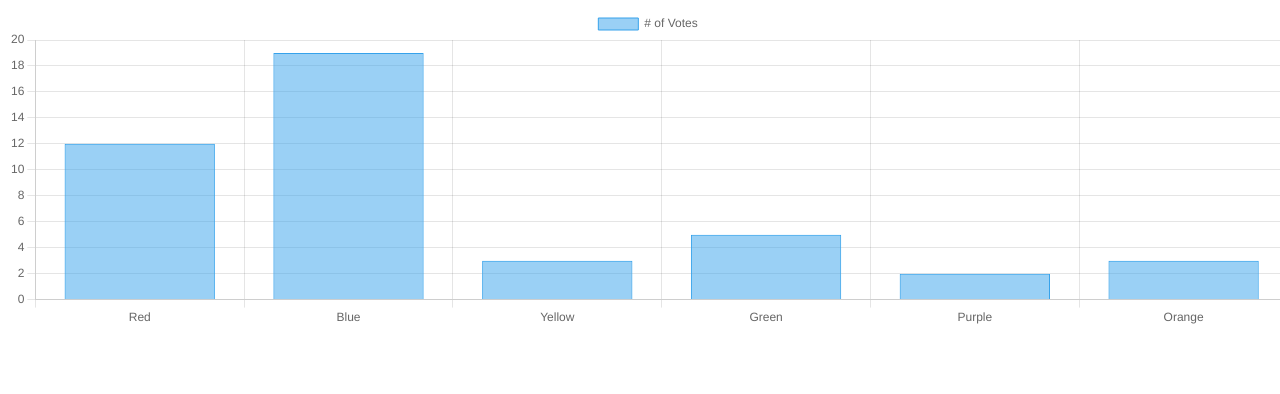
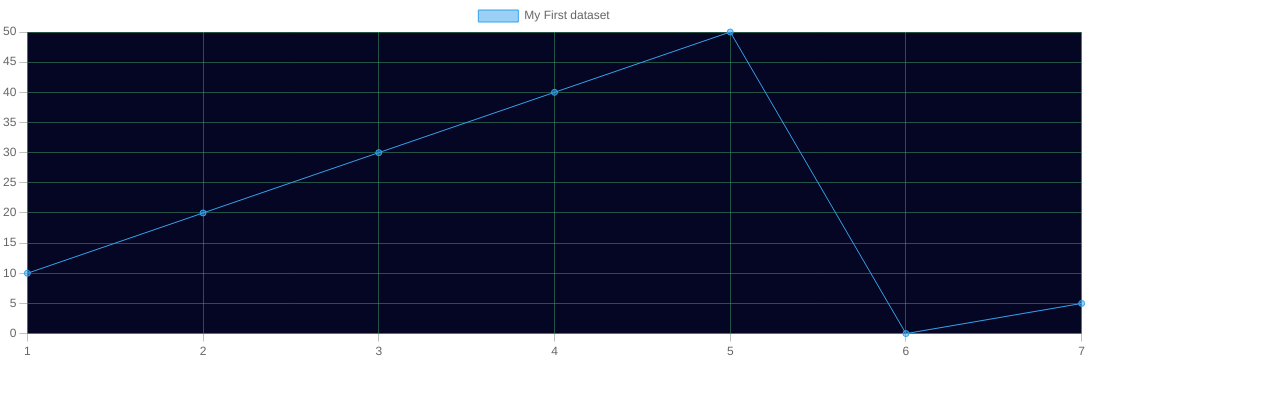
Before and after one commit to robertGlitch/chart-project, an Angular app: page / in a window 1280 px wide. Shown: the top 394 px of the page. Built offline with nearby package versions, Linux system fonts and the light colour scheme.

Commit message:
Basic graph setup and styling

```diff
--- /dev/null
+++ b/src/app/chart/chart-constants.ts
@@ -0,0 +1,13 @@
+import { Chart } from "chart.js";
+
+export const addCustomBackground = (colorForFill: string) => ({
+  id: 'customBackground',
+  beforeDraw(chart: Chart): boolean | void {
+    const { ctx, chartArea: { top, left, width, height } } = chart;
+    ctx.save();
+    ctx.globalCompositeOperation = 'destination-over';
+    ctx.fillStyle = colorForFill;
+    ctx.fillRect(left, top, width, height);
+    ctx.restore();
+  }
+});
--- a/src/app/chart/chart-display.component.ts
+++ b/src/app/chart/chart-display.component.ts
@@ -1,41 +1,58 @@
 import { AfterViewInit, ChangeDetectionStrategy, Component } from "@angular/core";
 import Chart from 'chart.js/auto';
+import { addCustomBackground } from "./chart-constants";
 
 @Component({
   selector: 'chart-display-component',
   standalone: true,
   changeDetection: ChangeDetectionStrategy.OnPush,
   template: `
-      <div class="chart-container" style="position: relative; height:50vh; width:100vw">
+      <div class="chart-container" style="position: relative; height:65vh; width:85vw">
         <canvas id="myChart"></canvas>
       </div>
   `
 })
 export class ChartDisplayComponent implements AfterViewInit {
   chart!: Chart;
+  plugins = [addCustomBackground('#040624')]
 
   ngAfterViewInit(): void {
 
     this.chart = new Chart('myChart', {
-      type: "bar",
+      type: "line",
+      plugins: this.plugins,
       data: {
-        labels: ["Red", "Blue", "Yellow", "Green", "Purple", "Orange"],
-        datasets: [
-          {
-            label: "# of Votes",
-            data: [12, 19, 3, 5, 2, 3],
-            borderWidth: 1,
-          },
-        ],
+        labels: [1, 2, 3, 4, 5, 6, 7],
+        datasets: [{
+          label: 'My First dataset',
+          backgroundColor: 'rgba(54, 162, 235, 0.5)',
+          borderColor: 'rgb(54, 162, 235)',
+          borderWidth: 1,
+          data: [10, 20, 30, 40, 50, 0, 5],
+        }]
       },
       options: {
-        aspectRatio: 4,
+        aspectRatio: 3,
         scales: {
+          x: {
+            grid: {
+              lineWidth: 0.5,
+              color: '#42a166',
+              tickColor: 'grey'
+            }
+          },
           y: {
-            beginAtZero: true,
-          },
-        },
+            grid: {
+              lineWidth: 0.5,
+              color: '#42a166',
+              tickColor: 'grey',
+
+            }
+          }
+
+        }
       },
     });
+
   }
 }
--- a/src/styles.scss
+++ b/src/styles.scss
@@ -1 +1,2 @@
 /* You can add global styles to this file, and also import other style files */
+@import "~bootstrap/dist/css/bootstrap.min.css";
```
